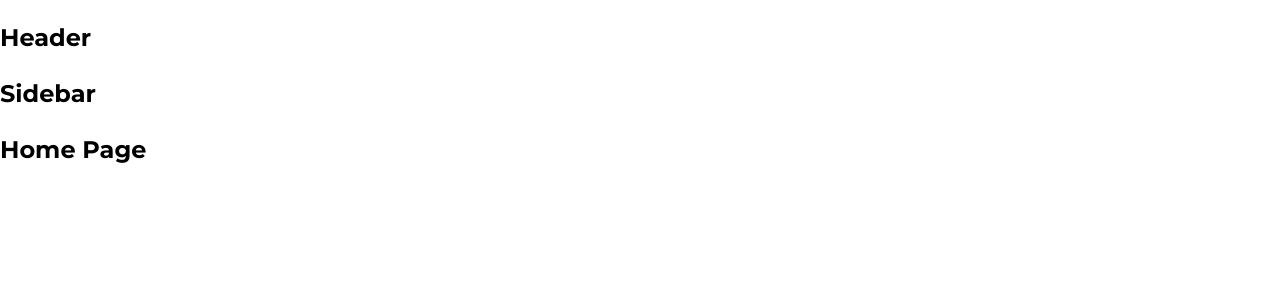
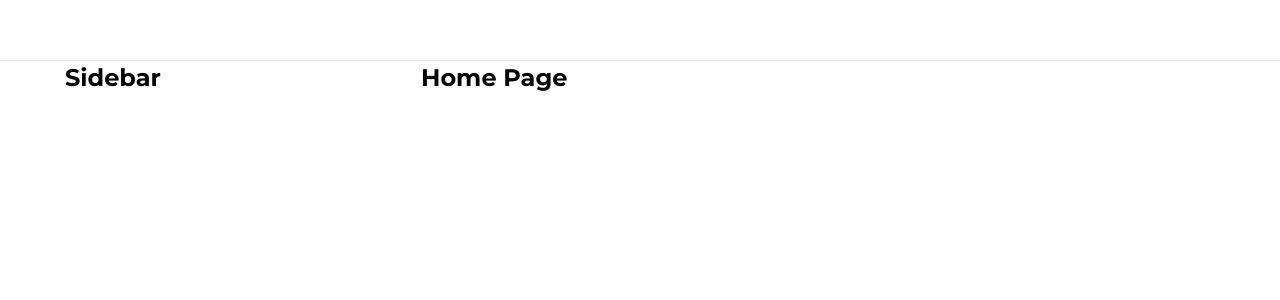
Before and after one commit to giapdq04/tiktok-reactjs, a React (Create React App) app: page / in a window 1280 px wide. Shown: the top 300 px of the page. Built offline with nearby package versions, Linux system fonts and the light colour scheme.

Commit message:
dựng khung layout mặc địnhđịnh

```diff
--- a/src/components/GlobalStyle/GlobalStyle.scss
+++ b/src/components/GlobalStyle/GlobalStyle.scss
@@ -2,11 +2,15 @@
 @import url('https://fonts.googleapis.com/css2?family=Montserrat:ital,wght@0,100..900;1,100..900&display=swap');
 
 :root {
-  --primary: #fe2c55
+  --primary: #fe2c55;
+  --default-layout-header-height: 60px;
+  --default-layout-width: 1150px;
 }
 
 * {
   box-sizing: border-box;
+  margin: 0;
+  padding: 0;
 }
 
 html {
--- /dev/null
+++ b/src/components/Layout/DefaultLayout/DefaultLayout.module.scss
@@ -0,0 +1,14 @@
+.wrapper {
+    display: flex;
+    flex-direction: column;
+    align-items: center;
+}
+
+.container {
+    width: var(--default-layout-width);
+    display: flex;
+}
+
+.content {
+    flex: 1;
+}
--- /dev/null
+++ b/src/components/Layout/DefaultLayout/Sidebar/Sidebar.module.scss
@@ -0,0 +1,4 @@
+.wrapper{
+    width: 356px;
+    min-height: 1000px;
+}
--- a/src/components/Layout/DefaultLayout/Sidebar/index.js
+++ b/src/components/Layout/DefaultLayout/Sidebar/index.js
@@ -1,8 +1,10 @@
-import React from 'react'
-
+import clsx from 'clsx'
+import styles from './Sidebar.module.scss'
 const Sidebar = () => {
   return (
-    <h2>Sidebar</h2>
+    <aside className={clsx(styles.wrapper)}>
+      <h2>Sidebar</h2>
+    </aside>
   )
 }
 
--- a/src/components/Layout/DefaultLayout/index.js
+++ b/src/components/Layout/DefaultLayout/index.js
@@ -1,14 +1,16 @@
 import React from 'react'
 import Sidebar from './Sidebar'
 import Header from '../components/Header'
+import styles from './DefaultLayout.module.scss'
+import clsx from 'clsx'
 
 const DefaultLayout = ({ children }) => {
     return (
-        <div>
+        <div className={clsx(styles.wrapper)}>
             <Header />
-            <div className='container'>
+            <div className={clsx(styles.container)}>
                 <Sidebar />
-                <div className='content'>
+                <div className={clsx(styles.content)}>
                     {children}
                 </div>
             </div>
--- a/src/components/Layout/HeaderOnly/index.js
+++ b/src/components/Layout/HeaderOnly/index.js
@@ -1,6 +1,6 @@
 import Header from "../components/Header"
 
-const DefaultLayout = ({ children }) => {
+const HeaderOnly = ({ children }) => {
     return (
         <div>
             <Header />
@@ -13,4 +13,4 @@
     )
 }
 
-export default DefaultLayout
+export default HeaderOnly
--- /dev/null
+++ b/src/components/Layout/components/Header/Header.module.scss
@@ -0,0 +1,12 @@
+.wrapper {
+    height: var(--default-layout-header-height);
+    width: 100%;
+    box-shadow: 0px 1px 1px rgb(0 0 0 / 12%);
+    display: flex;
+    justify-content: center;
+}
+
+.inner {
+    height: 100%;
+    width: var(--default-layout-width);
+}
--- a/src/components/Layout/components/Header/index.js
+++ b/src/components/Layout/components/Header/index.js
@@ -1,8 +1,11 @@
-import React from 'react'
+import clsx from 'clsx'
+import styles from './Header.module.scss'
 
 const Header = () => {
   return (
-    <h2>Header</h2>
+    <header className={clsx(styles.wrapper)}>
+      <div className={clsx(styles.inner)}></div>
+    </header>
   )
 }
 
```
